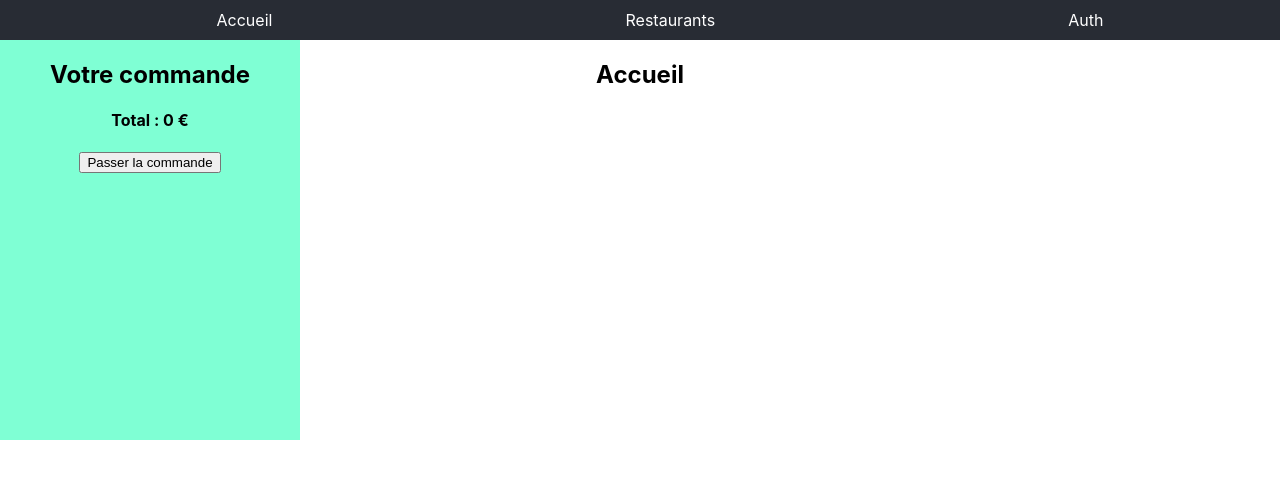
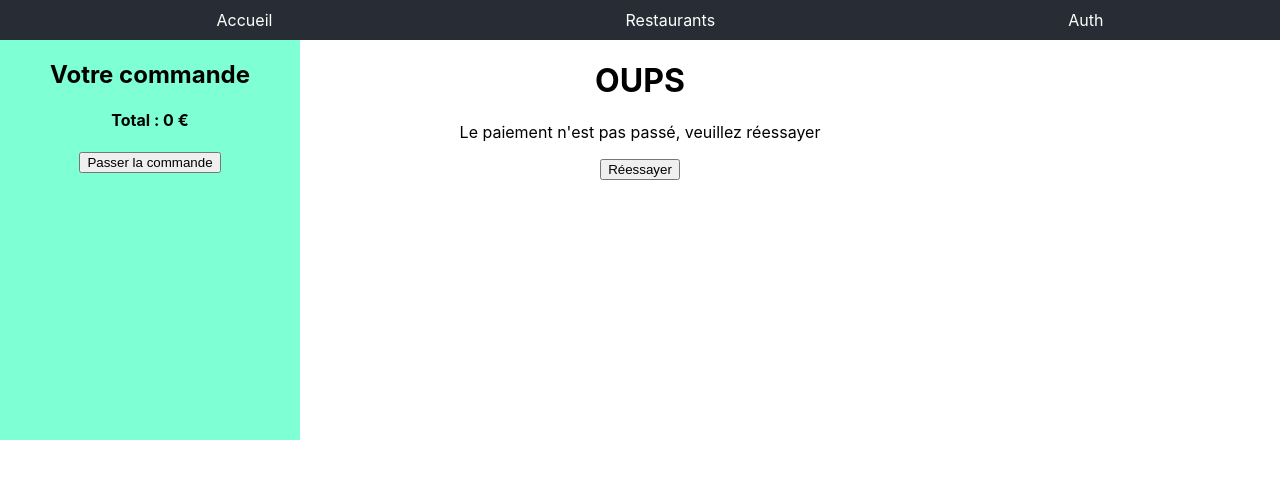
Before and after one commit to benbd5/mds-food-delivery, a React (Create React App) app: page /cancel in a window 1280 px wide. Shown: the top 478 px of the page. Built offline with nearby package versions, Linux system fonts and the light colour scheme.

Commit message:
Ajout page cancel

```diff
--- a/src/App.js
+++ b/src/App.js
@@ -16,6 +16,7 @@ import Cart from './Components/Cart'
 import { CartProvider } from './contexts/CartContext'
 import { AuthProvider } from './contexts/AuthContext'
 import Success from './Pages/Success'
+import Cancel from './Pages/Cancel'
 
 class App extends React.Component {
   render () {
@@ -27,6 +28,9 @@ class App extends React.Component {
               <Header />
               <Cart />
               <Switch>
+                <Route path='/cancel'>
+                  <Cancel />
+                </Route>
                 <Route path='/success'>
                   <Success />
                 </Route>
--- /dev/null
+++ b/src/Pages/Cancel.js
@@ -0,0 +1,17 @@
+import { Link } from 'react-router-dom'
+
+function Cancel () {
+  return (
+    <div>
+      <h1>OUPS</h1>
+      <p>Le paiement n'est pas passé, veuillez réessayer</p>
+      <Link to='order'>
+        <button>
+          Réessayer
+        </button>
+      </Link>
+    </div>
+  )
+}
+
+export default Cancel
```
